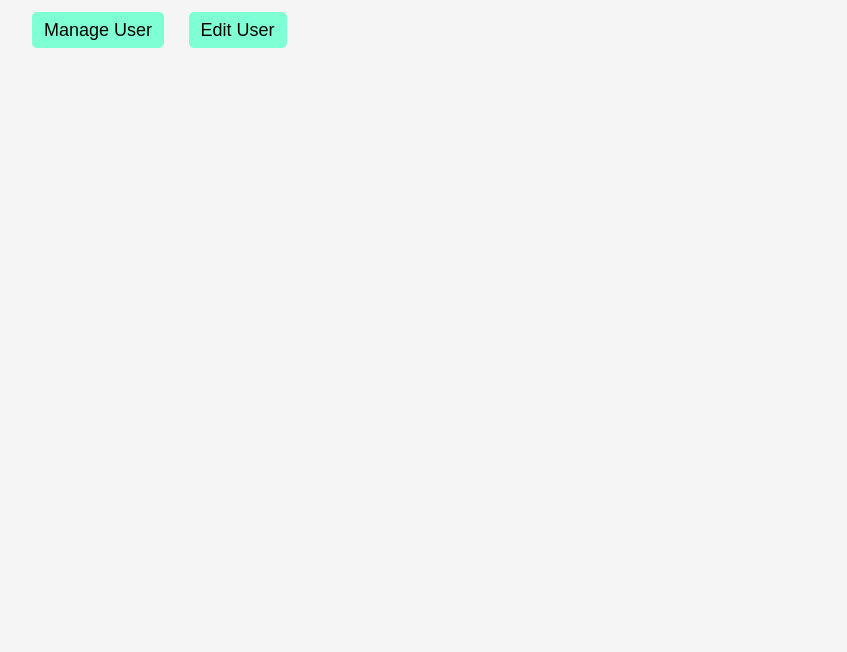
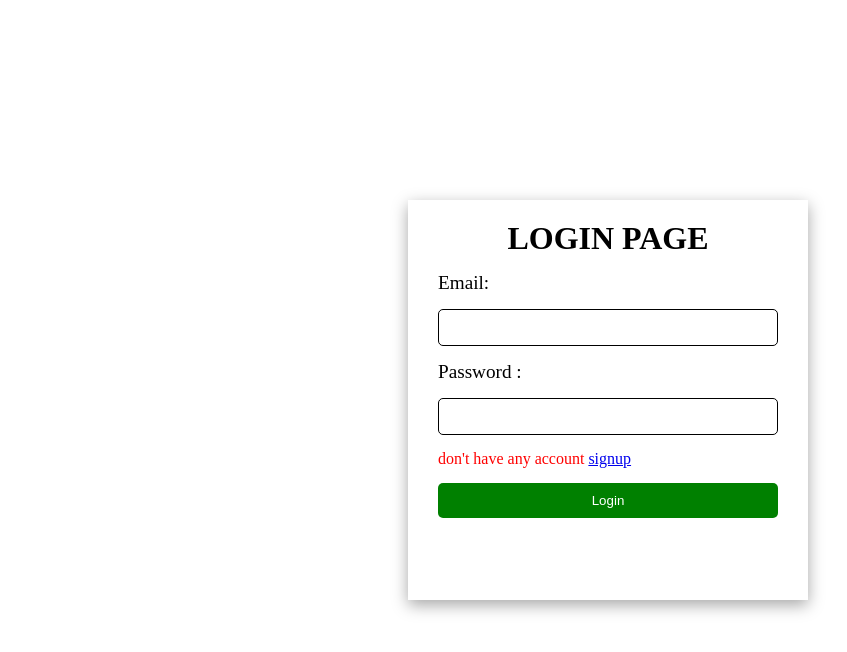
Before and after one commit to Amit-coding-king/UserManagment, a plain HTML site: page franten/index.html in a window 1280 px wide. Shown: the whole page, without its empty margins (32-879 px from the left). Drawn offline with Linux system fonts and the light colour scheme.

Commit message:
pushed all code

```diff
--- a/backend/package.json
+++ b/backend/package.json
@@ -15,6 +15,7 @@
     "bcrypt": "^6.0.0",
     "cors": "^2.8.5",
     "express": "^5.2.1",
+    "jsonwebtoken": "^9.0.3",
     "mongoos": "^0.0.1-security",
     "mongoose": "^9.0.2"
   }
--- /dev/null
+++ b/franten/index.css
@@ -0,0 +1,77 @@
+*{
+    margin: 0;
+    padding: 0;
+    box-sizing: border-box;
+}
+/*
+body{
+    font-family: Arial, Helvetica, sans-serif;
+    background-color: #f5f5f5;
+}
+main{
+    width: 90%;
+    margin: auto;
+    margin-top: 20px;
+}
+main a{
+    text-decoration: none;
+    color: black;
+    font-size: 18px;
+    font-weight: 500;
+    margin-right: 20px;
+    background-color: aquamarine;
+    padding: 8px 12px;
+    border-radius: 5px;
+} */
+
+body{
+    display: flex;
+    width: 100%;
+    height: 100vh;
+    flex-direction: column;
+    justify-content: center;
+    align-items: center;
+
+}
+form{
+    /* border: 1px solid red; */
+    display: flex;
+    flex-direction: column;
+    padding: 20px 30px;
+    gap: 15px;
+
+    width: 400px ;
+    height: 400px;
+    box-shadow: rgba(0, 0, 0, 0.35) 0px 5px 15px;
+
+}
+h1{
+    text-align: center;
+}
+p{
+    color: red;
+}
+form input{
+    padding: 10px 30px;
+    border-radius: 5px;
+    outline: none;
+    border: none;
+    border: 0.5px solid black;
+}
+label{
+  text-transform: capitalize;
+  font-weight: 500;
+  font-size: larger;
+}
+button{
+    padding: 10px ;
+    cursor: pointer;
+    background-color: green;
+    color: white;
+    border: none;
+    outline: none;
+    border-radius: 5px;
+}
+#form-container{
+
+}
--- a/franten/index.html
+++ b/franten/index.html
@@ -1,18 +1,33 @@
 <!DOCTYPE html>
 <html lang="en">
+     <link rel="stylesheet" href="index.css">
 <head>
     <meta charset="UTF-8">
     <meta name="viewport" content="width=device-width, initial-scale=1.0">
-    <title>Home</title>
+    <title>Login Page</title>
     <link rel="icon" type="image/png" sizes="32x32" href="./asset/house.png">
-    <link rel="stylesheet" href="./style/index.css">
+
 </head>
 <body>
-    <main>
+
+    <!-- <main>
    <a href="./src/ManagUser.html">Manage User</a>
    <a href="./src/Edite.html">Edit User</a>
 
     </main>
-    <script src="./script/Script.js"></script>
+    <script src="./script/Script.js"></script> -->
+<form >
+    <h1>LOGIN PAGE</h1>
+
+  <label for="">email:</label>
+  <input type="email" id="email-input">
+  <label for="">password :</label>
+  <input type="password" id="password-input">
+  <p>don't have any account <a href="http://127.0.0.1:5500/franten/src/signup.html">signup</a></p>
+  <button type="submit">Login</button>
+
+   </form>
+   <script src="../script/Login.js"></script>
+
 </body>
 </html>
--- /dev/null
+++ b/franten/script/Login.js
@@ -0,0 +1,33 @@
+const token=localStorage.getItem('token')
+if(token){
+     window.location.href='http://127.0.0.1:5500/franten/src/ManagUser.html'
+}
+
+const emailInput=document.getElementById('email-input');
+const passwordInput=document.getElementById('password-input');
+const form =document.querySelector('form');
+
+form.addEventListener('submit',async function(e){
+    e.preventDefault()
+
+    const email=emailInput.value
+    const password=passwordInput.value
+    const response= await fetch ('http://localhost:8000/login',{
+        method:'POST',
+        headers:{
+            'content-type':'application/json'
+        },
+        credentials:'include',
+        body:JSON.stringify({email,password})
+
+    })
+    const data = await response.json();
+    if(data.status==='false'){
+        return alert(`x ${data.err} x`)
+    }
+    alert(data.message)
+    localStorage.setItem('token', data.token)
+    window.location.href='http://127.0.0.1:5500/franten/src/ManagUser.html'
+    emailInput.value=""
+    passwordInput.value=""
+})
--- a/franten/style/ManageCSS.css
+++ b/franten/style/ManageCSS.css
@@ -177,7 +177,11 @@ td{
   margin-top: 110px;
   margin-left: 120px;
 }
-
+#Logout{
+  cursor: pointer;
+  color: black;
+  background-color: red;
+}
 /* media query */
 
 @media (max-width: 768px){
--- a/franten/style/index.css
+++ /dev/null
@@ -1,24 +0,0 @@
-*{
-    margin: 0;
-    padding: 0;
-    box-sizing: border-box;
-}
-body{
-    font-family: Arial, Helvetica, sans-serif;
-    background-color: #f5f5f5;
-}
-main{
-    width: 90%;
-    margin: auto;
-    margin-top: 20px;
-}
-main a{
-    text-decoration: none;
-    color: black;
-    font-size: 18px;
-    font-weight: 500;
-    margin-right: 20px;
-    background-color: aquamarine;
-    padding: 8px 12px;
-    border-radius: 5px;
-}
--- /dev/null
+++ b/franten/style/signup.css
@@ -0,0 +1,77 @@
+*{
+    margin: 0;
+    padding: 0;
+    box-sizing: border-box;
+}
+/*
+body{
+    font-family: Arial, Helvetica, sans-serif;
+    background-color: #f5f5f5;
+}
+main{
+    width: 90%;
+    margin: auto;
+    margin-top: 20px;
+}
+main a{
+    text-decoration: none;
+    color: black;
+    font-size: 18px;
+    font-weight: 500;
+    margin-right: 20px;
+    background-color: aquamarine;
+    padding: 8px 12px;
+    border-radius: 5px;
+} */
+
+body{
+    display: flex;
+    width: 100%;
+    height: 100vh;
+    flex-direction: column;
+    justify-content: center;
+    align-items: center;
+
+}
+form{
+    /* border: 1px solid red; */
+    display: flex;
+    flex-direction: column;
+    padding: 20px 30px;
+    gap: 15px;
+
+    width: 400px ;
+    height: 500px;
+    box-shadow: rgba(0, 0, 0, 0.35) 0px 5px 15px;
+
+}
+h1{
+    text-align: center;
+}
+p{
+    color: red;
+}
+form input{
+    padding: 10px 30px;
+    border-radius: 5px;
+    outline: none;
+    border: none;
+    border: 0.5px solid black;
+}
+label{
+  text-transform: capitalize;
+  font-weight: 500;
+  font-size: larger;
+}
+button{
+    padding: 10px ;
+    cursor: pointer;
+    background-color: green;
+    color: white;
+    border: none;
+    outline: none;
+    border-radius: 5px;
+}
+#form-container{
+
+}
```
Also changed, not shown: backend/index.js (+60 -35 lines), franten/script/ManageUsJS.js (+14 -1 lines), franten/script/signup.js (added, +44 -0 lines), franten/src/ManagUser.html (+1 -0 lines), franten/src/signup.html (added, +26 -0 lines), 2 other files.
